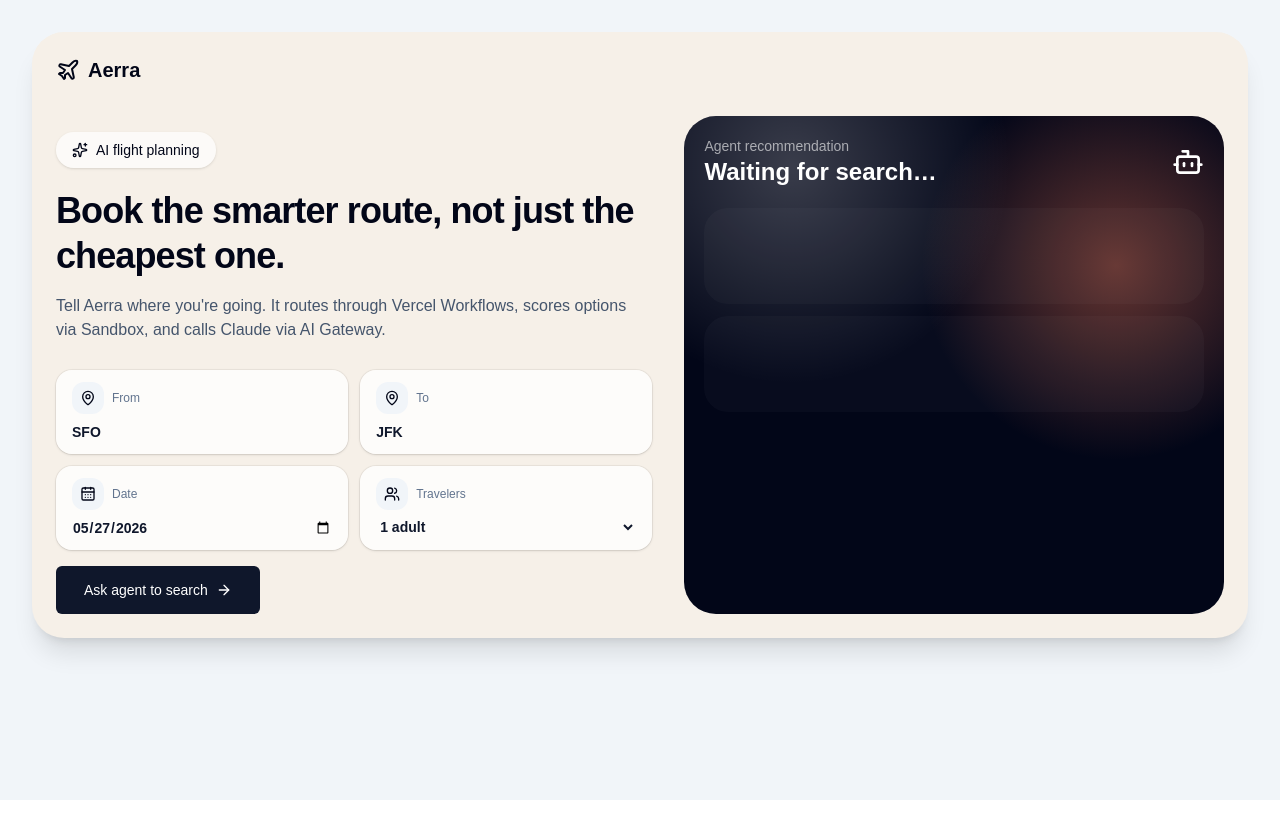
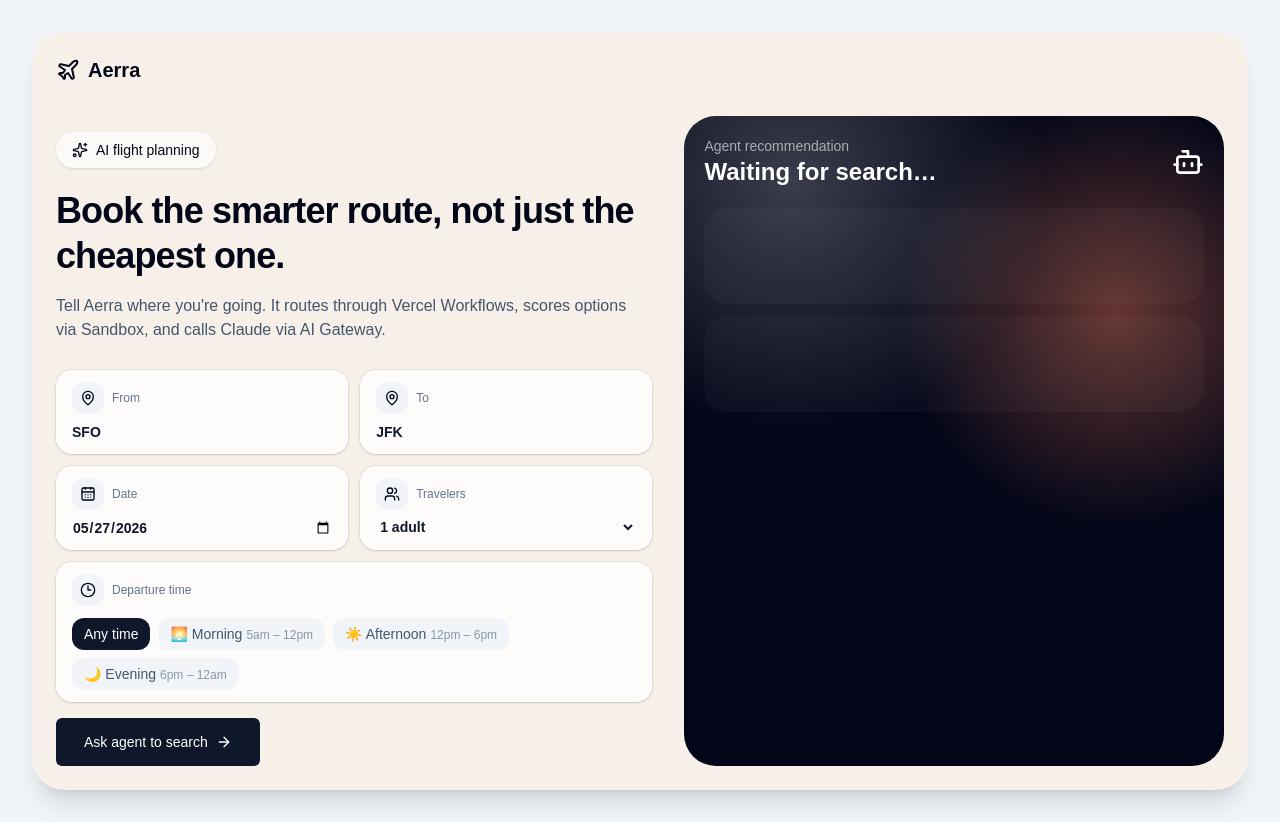
Before and after one commit to zoe-geri94/flight-booker, a Next.js app: page / in a window 1280 px wide. Before the commit the page ends 800 px from the top, so only its background shows below. Built offline with nearby package versions, Linux system fonts and the light colour scheme.

Commit message:
Add departure time preference to search form and workflow prompt

```diff
--- a/app/page.tsx
+++ b/app/page.tsx
@@ -2,7 +2,7 @@
 
 import { useState, useEffect, useRef, FormEvent } from "react";
 import { motion, AnimatePresence } from "framer-motion";
-import { Plane, Sparkles, CalendarDays, MapPin, ArrowRight, Bot, Users } from "lucide-react";
+import { Plane, Sparkles, CalendarDays, MapPin, ArrowRight, Bot, Users, Clock3 } from "lucide-react";
 import { Button } from "@/components/ui/button";
 
 interface Flight {
@@ -96,6 +96,7 @@ export default function FlightBooker() {
     return d.toISOString().split("T")[0];
   });
   const [passengers, setPassengers] = useState(1);
+  const [timePreference, setTimePreference] = useState("any");
   const [flights, setFlights] = useState<Flight[] | null>(null);
   const [loading, setLoading] = useState(false);
   const [error, setError] = useState<string | null>(null);
@@ -129,7 +130,7 @@ export default function FlightBooker() {
       const res = await fetch("/api/search-flights", {
         method: "POST",
         headers: { "Content-Type": "application/json" },
-        body: JSON.stringify({ origin, destination, date, passengers }),
+        body: JSON.stringify({ origin, destination, date, passengers, timePreference }),
       });
       clearTimers();
       if (!res.ok) {
@@ -241,6 +242,36 @@ export default function FlightBooker() {
                         {[1,2,3,4,5].map((n) => <option key={n} value={n}>{n} adult{n > 1 ? "s" : ""}</option>)}
                       </select>
                     </div>
+
+                    {/* Time preference — full width */}
+                    <div className="col-span-2 flex flex-col gap-2 rounded-2xl bg-white/80 px-4 py-3 shadow-sm ring-1 ring-black/5">
+                      <div className="flex items-center gap-2">
+                        <div className="rounded-xl bg-slate-100 p-2"><Clock3 className="h-4 w-4" /></div>
+                        <p className="text-xs text-slate-500">Departure time</p>
+                      </div>
+                      <div className="flex gap-2 flex-wrap mt-1">
+                        {[
+                          { value: "any",       label: "Any time" },
+                          { value: "morning",   label: "🌅 Morning",   sub: "5am – 12pm" },
+                          { value: "afternoon", label: "☀️ Afternoon", sub: "12pm – 6pm" },
+                          { value: "evening",   label: "🌙 Evening",   sub: "6pm – 12am" },
+                        ].map((opt) => (
+                          <button
+                            key={opt.value}
+                            type="button"
+                            onClick={() => setTimePreference(opt.value)}
+                            className={`rounded-xl px-3 py-1.5 text-sm font-medium transition-colors cursor-pointer ${
+                              timePreference === opt.value
+                                ? "bg-slate-900 text-white"
+                                : "bg-slate-100 text-slate-600 hover:bg-slate-200"
+                            }`}
+                          >
+                            {opt.label}
+                            {opt.sub && <span className="ml-1 text-xs opacity-60">{opt.sub}</span>}
+                          </button>
+                        ))}
+                      </div>
+                    </div>
                   </div>
 
                   <Button
--- a/workflows/flight-search.ts
+++ b/workflows/flight-search.ts
@@ -7,6 +7,7 @@ export interface SearchParams {
   destination: string;
   date: string;
   passengers: number;
+  timePreference?: "any" | "morning" | "afternoon" | "evening";
 }
 
 export interface Flight {
@@ -53,7 +54,15 @@ async function generateFlightOptions(params: SearchParams): Promise<Flight[]> {
     prompt: `Generate exactly 6 realistic flight options from ${params.origin} to ${params.destination} on ${params.date} for ${params.passengers} passenger(s).
 Include a mix of direct and connecting flights from airlines like United, Delta, American, Southwest, JetBlue, Alaska.
 Vary prices from $150 to $900, durations from 90 to 480 minutes.
-Use realistic flight numbers and times (HH:MM format).`,
+Use realistic flight numbers and times (HH:MM format).
+${params.timePreference && params.timePreference !== "any"
+  ? `Time preference: ${params.timePreference}. ${
+      params.timePreference === "morning"   ? "Prioritize departures between 05:00 and 12:00." :
+      params.timePreference === "afternoon" ? "Prioritize departures between 12:00 and 18:00." :
+      "Prioritize departures between 18:00 and 23:59."
+    } Most flights should depart in this window; 1-2 may be outside it.`
+  : "Mix departure times throughout the day."
+}`,
   });
 
   return object.flights;
```
